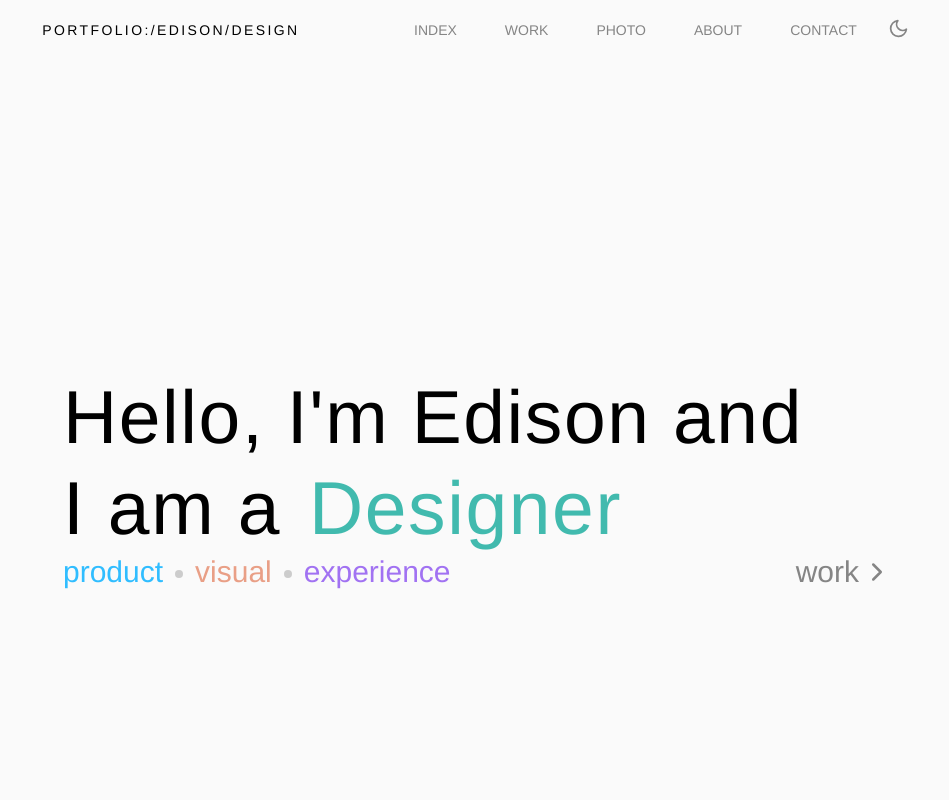
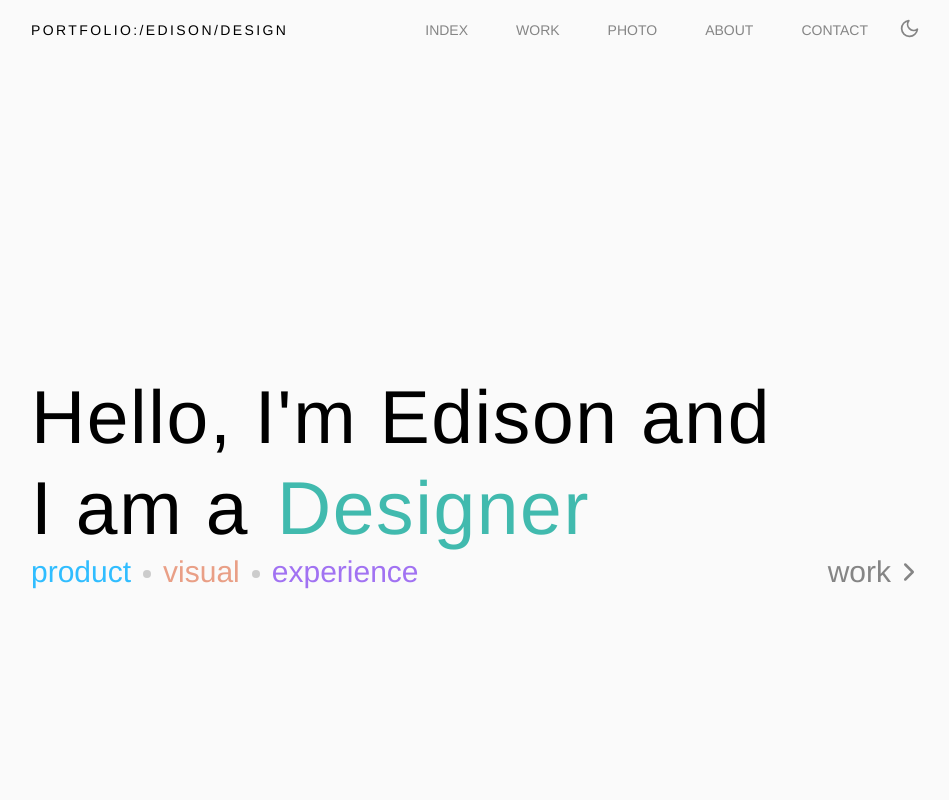
Before and after one commit to fyeung21/edison-web, a React (Create React App) app: page / in a window 1280 px wide. Shown: the top 800 px of the page, without its empty margins (161-1110 px from the left). Built offline with nearby package versions, Linux system fonts and the light colour scheme.

Commit message:
Adjust header padding to line up with MainCont

```diff
--- a/src/components/Header/headerStyles.js
+++ b/src/components/Header/headerStyles.js
@@ -5,9 +5,8 @@ export const HeaderMainCont = styled.div`
     position: sticky;
     z-index: 20;
     top: 0;
-    padding: 1rem;
+    padding: 1rem 0;
     background-color: ${({ theme }) => theme.headerBkgColor}
-
 `
 export const HeaderSubCont = styled.div`
     display: flex;
--- a/src/components/globalStyles.js
+++ b/src/components/globalStyles.js
@@ -11,6 +11,6 @@ export const MenuCont = styled.div`
     align-items: center;
 `
 export const MainCont = styled.div`
-    width: 65%;
+    width: 70%;
     margin: 0 auto;
 `
```
